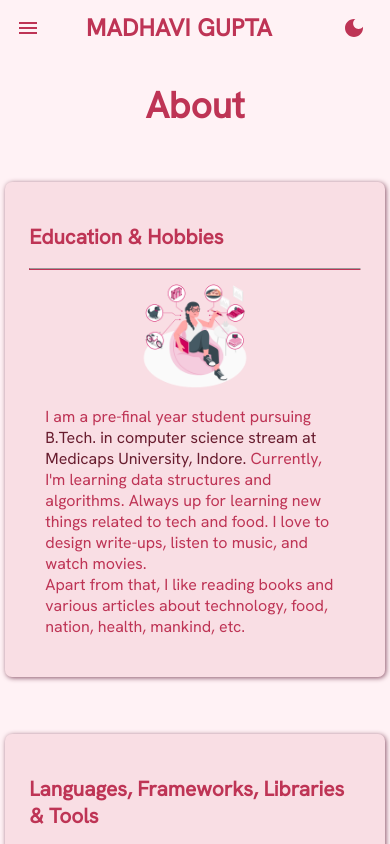
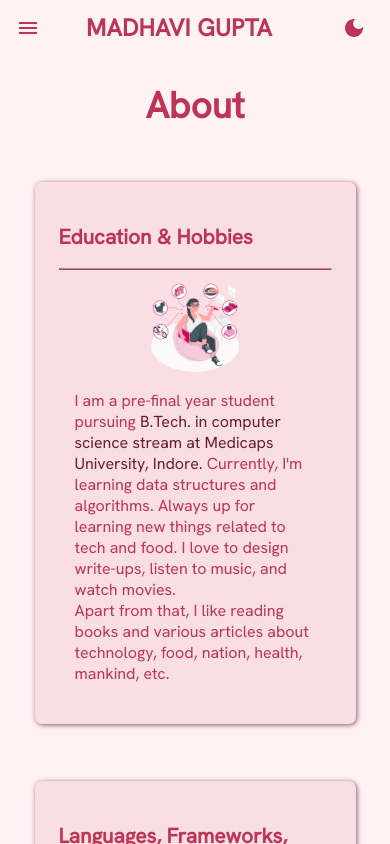
Before and after one commit to MadhaviGupta/Portfolio, a React (Create React App) app: page /about in a window 390 px wide. Shown: the top 844 px of the page. Built offline with nearby package versions, Linux system fonts and the light colour scheme.

Commit message:
styling fixed

```diff
--- a/src/components/style.css
+++ b/src/components/style.css
@@ -159,7 +159,7 @@ ul {
   align-items: center;
 }
 .card-about {
-  width: 70%;
+  width: 60%;
   margin: 1.5rem;
   padding: 1.5rem;
   border-radius: 7px;
@@ -255,7 +255,7 @@ ul {
   }
   .card-pro,
   .card-about {
-    width: 85%;
+    width: 70%;
     margin: 1.8rem;
     padding: 1.5rem;
     border-radius: 7px;
@@ -278,7 +278,7 @@ ul {
   }
   .card-pro,
   .card-about {
-    width: 85%;
+    width: 70%;
     margin: 1.8rem;
     padding: 1.5rem;
     border-radius: 7px;
@@ -294,12 +294,12 @@ ul {
 @media screen and (max-width: 500px) {
   .project-img,
   .about-img {
-    width: 7rem;
-    height: 7rem;
+    width: 6rem;
+    height: 6rem;
   }
   .card-pro,
   .card-about {
-    width: 85%;
+    width: 70%;
     margin: 1.8rem;
     padding: 1.5rem;
     border-radius: 7px;
```
